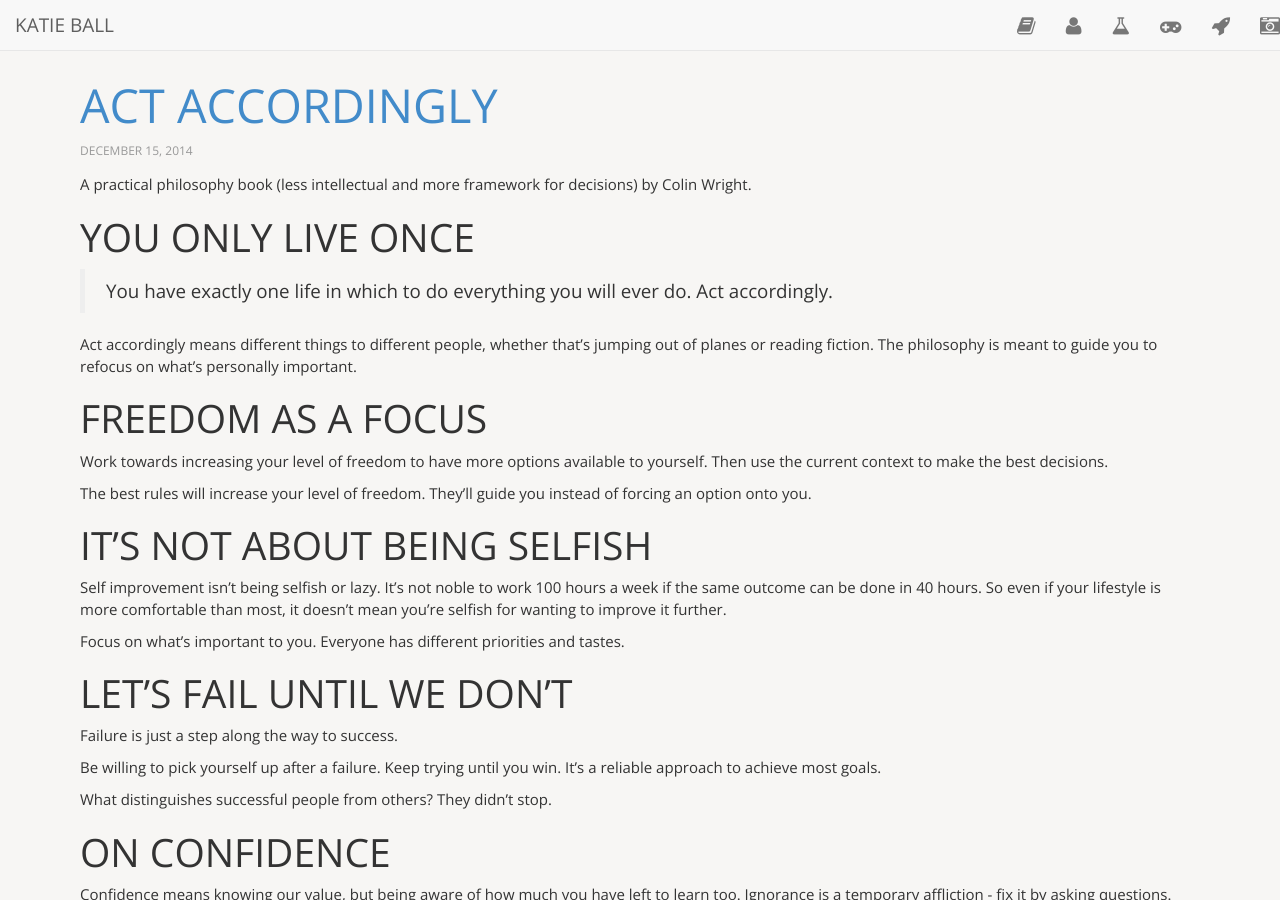
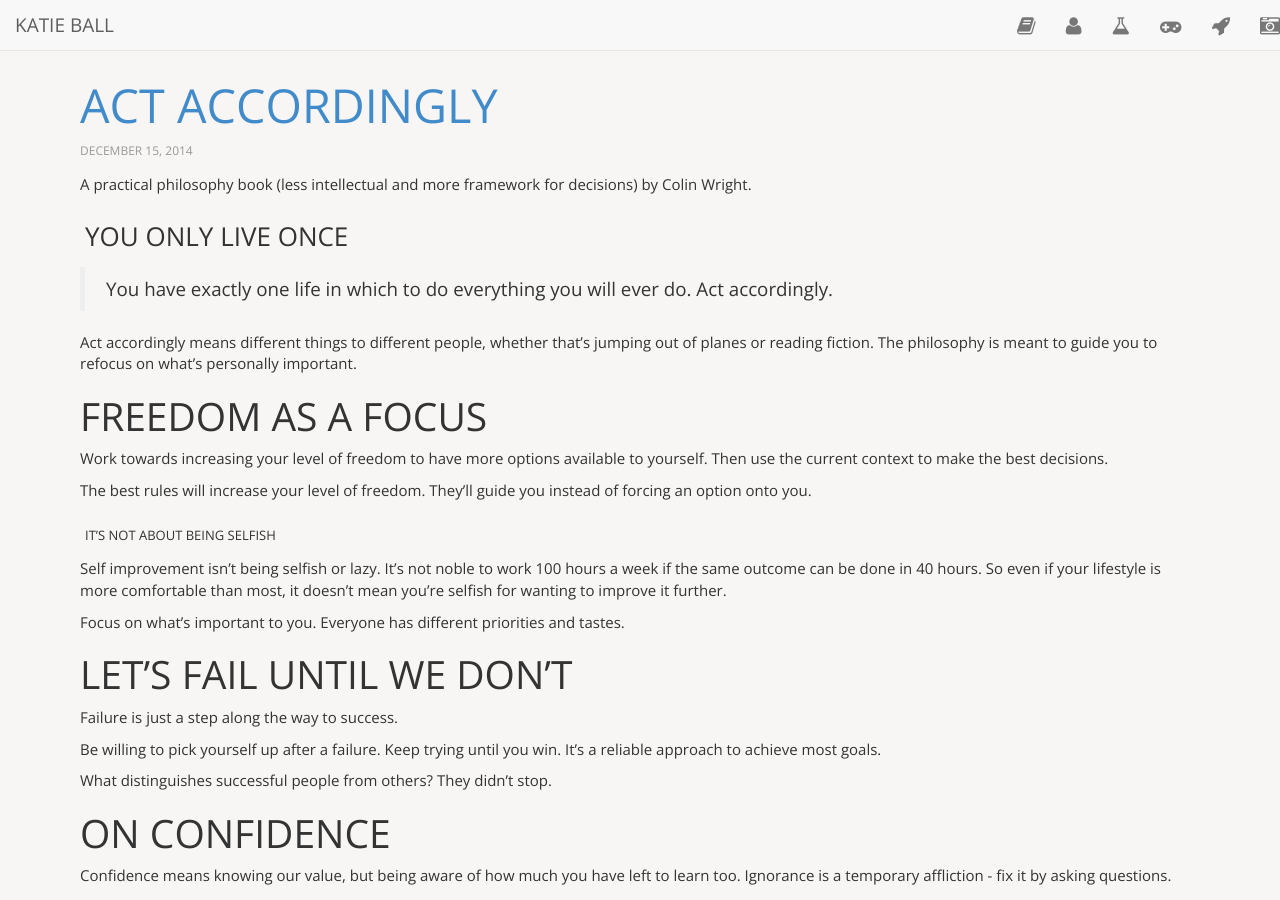
Before and after one commit to roachhd/roachhd.github.io, a Jekyll site: the page built from _posts/2014-12-15-act-accordingly.md, in a window 1280 px wide and 900 px high. Built offline with Jekyll 4.4.1, drawn with Linux system fonts in a browser that asks for light colours; nearby versions of some CDN libraries; comment, search, counter and statistics services are not loaded.

```diff
--- a/_posts/2014-12-15-act-accordingly.md
+++ b/_posts/2014-12-15-act-accordingly.md
@@ -4,7 +4,7 @@ title: Act Accordingly
 ---
 A practical philosophy book (less intellectual and more framework for decisions) by Colin Wright.
 
-# You Only Live Once
+### You Only Live Once
 
 > You have exactly one life in which to do everything you will ever do.
 > Act accordingly.
@@ -20,7 +20,7 @@ the current context to make the best decisions.
 The best rules will increase your level of freedom. They'll guide you instead of forcing an option
 onto you.
 
-# It's Not About Being Selfish
+###### It's Not About Being Selfish
 
 Self improvement isn't being selfish or lazy. It's not noble to work 100 hours a week if the same
 outcome can be done in 40 hours. So even if your lifestyle is more comfortable than most, it doesn't
```
